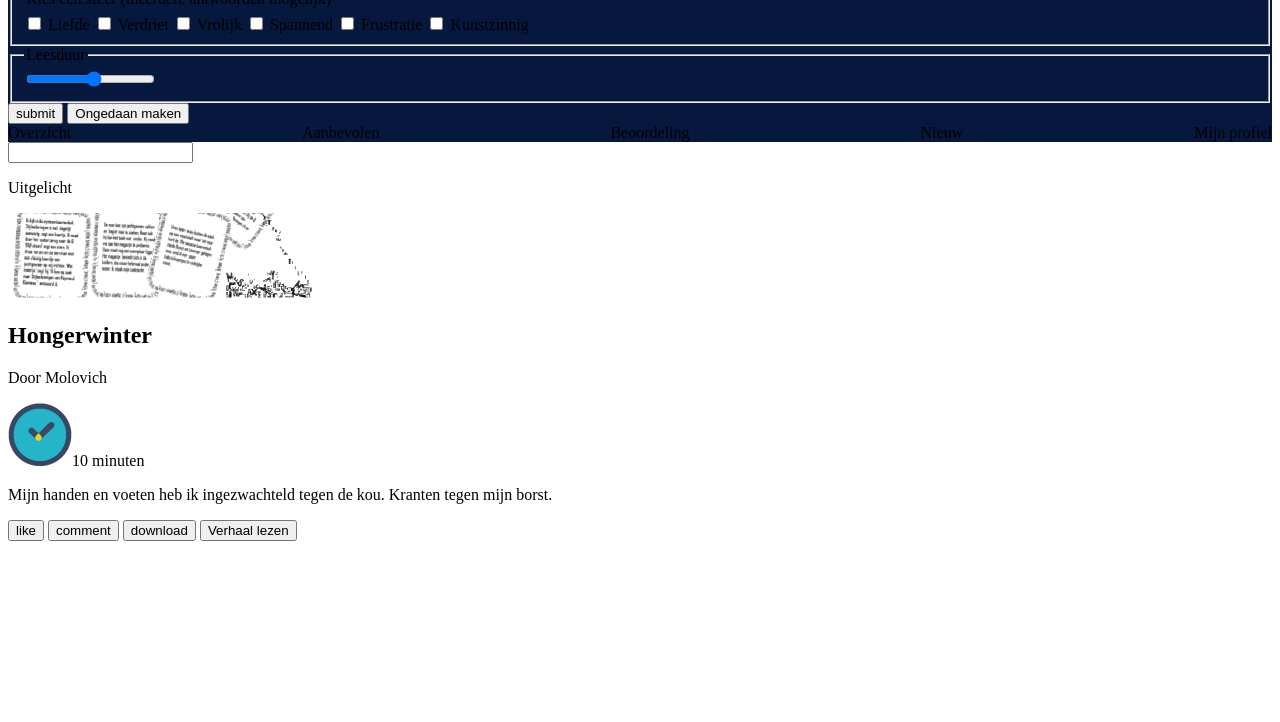
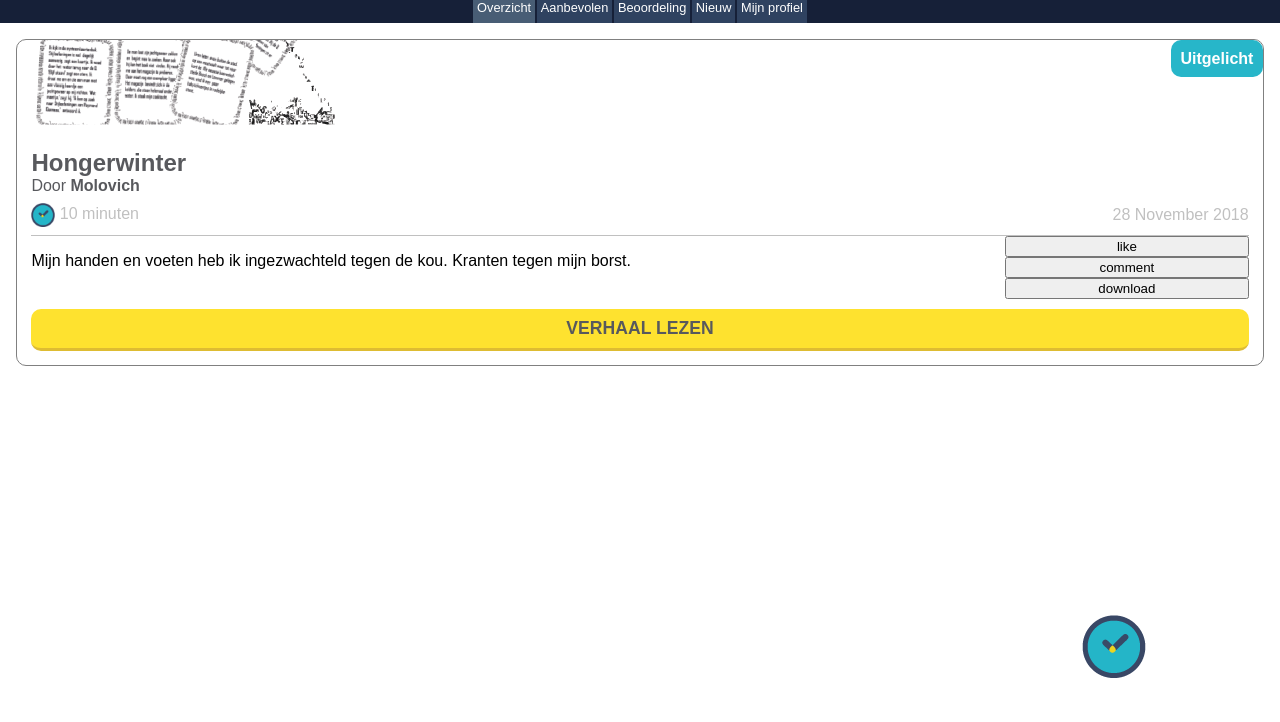
Before and after one commit to FlappyNarwal/PROJECT-WEB, a plain HTML site: page index.html in a window 1280 px wide. Shown: the part 78-800 px from the top of the page. Drawn offline with Linux system fonts and the light colour scheme.

Commit message:
Added + Css + some html classes and containers

```diff
--- a/css/styles.css
+++ b/css/styles.css
@@ -1,14 +1,151 @@
-header {
-    background-color: #06183d;
+body{
+    margin: 0;
+    font-family: Arial, Helvetica, sans-serif;
+}
 
+header{
+    background-color: #162038;
+}
+
+header section:first-of-type{
+    display: flex;
+    justify-content: space-between;
+}
+header section:first-of-type img{
+    margin-left: 1em;
+}
+
+header section:first-of-type button{
+    margin-right: 1em;
+}
+
+header section#filterMenu{
+    display: none;
+}
+
+
+
+header nav ul{
+    list-style: none;
+    display: flex;
+    flex-direction: row;
+    justify-content: center;
+    padding:0;
 
 }
 
+header nav ul li a{
+    font-weight: 300;
+    font-size: 80%;
+    background: #2f4260;
+    color: white;
+    text-decoration: none;
 
-nav ul {
+    display: block;
+    padding: 0.625em 0.3125em;
+    margin-left: 0.0625em;
+    margin-right: 0.0625em;
+    position: relative;
+
+}
+
+header nav ul li a:hover{
+    background-color: #485d75;
+
+}
+
+.active:before{
+    content: "";
+    border-top: .2em #fee22f solid;
+    position: absolute;
+    width: 100%;
+    top: 0;
+    left: 0;
+}
+
+.active{
+    background-color: #485d75;
+}
+
+main button#searchButton{
+    background: none;
+    border: none;
+    position: fixed;
+    right: 10%;
+    bottom: 5%;
+}
+
+
+main article{
+    border: solid .1em grey;
+    border-radius: 10px;
+    padding: .9em;
+    padding-top: 0;
+    margin-left: 1em;
+    margin-right: 1em;
+    position: relative;
+}
+
+main article p.highlight{
+    position: absolute;
+    right: 0;
+    top:0;
+    background-color: #27b6c9;
+    color: white;
+    font-weight: 700;
     margin: 0;
-    padding: 0;
+    padding: .6em;
+    border-radius: 10px;
+}
+
+main article span{
+    color: #58595D
+}
+
+
+main article span h1{
+    margin-bottom: 0;
+}
+main article span p{
+    margin: 0;
+}
+
+main section.dateTime{
     display: flex;
     justify-content: space-between;
-    list-style-type: none;
+    align-items: center;
+    align-self: center;
+
+    height: 40px;
+    color: rgb(192, 192, 192);
+    border-bottom: 1.5px rgb(192, 192, 192) solid;
 }
+
+
+main section.dateTime img{
+    width: 1.5em;
+    vertical-align: middle;
+}
+
+main section.preview{
+    display: grid;
+    grid-template-columns: 4fr 1fr;
+}
+
+main section.preview p{
+    grid-row: span 3;
+}
+
+main article button.lezen{
+    grid-column: span 2;
+    background-color: #fee22f;
+    text-transform: uppercase;
+    border: none;
+    border-bottom: #debc32 3px solid;
+    border-radius: 10px;
+    font-weight: 700;
+    color: #58595D;
+    font-size: 1.1em;
+    padding: .5em;
+    margin-top: .6em;
+}
--- a/index.html
+++ b/index.html
@@ -10,9 +10,11 @@
 
 <body>
     <header>
-        <img src="images/logo-banner.png" alt="logo">
-        <button type="button">filter</button>
         <section>
+            <img src="images/logo-banner.png" alt="Het Eurostar logo">
+            <button type="button">filter</button>
+        </section>
+        <section id="filterMenu">
             <form>
                 <fieldset>
                     <legend>Kies een sfeer (meerdere antwoorden mogelijk)</legend>
@@ -33,28 +35,35 @@
         </section>
         <nav>
             <ul>
-                <li>Overzicht</li>
-                <li>Aanbevolen</li>
-                <li>Beoordeling</li>
-                <li>Nieuw</li>
-                <li>Mijn profiel</li>
+                <li><a href="#" class="active">Overzicht</a></li>
+                <li><a href="#">Aanbevolen</a></li>
+                <li><a href="#">Beoordeling</a></li>
+                <li><a href="#">Nieuw</a></li>
+                <li><a href="#">Mijn profiel</a></li>
             </ul>
         </nav>
     </header>
 
     <main>
-        <input type="search">
+        <button id="searchButton"><img src="images/Asset 2.png" alt="gebruik deze knop om de zoekbalk te openen waarmee je naar een verhaal kan zoeken."></button>
         <article>
-            <p>Uitgelicht</p>
+            <p class="highlight">Uitgelicht</p>
             <img src="images/viewport.png" alt="thumbnail">
-            <h1>Hongerwinter</h1>
-            <p>Door Molovich</p>
-            <p><img src="images/Asset%202.png" alt="leesduur">10 minuten</p>
+           <span>
+                <h1>Hongerwinter</h1>
+                <p>Door <b>Molovich</b></p>
+            </span>
+            <section class="dateTime">
+                <p><img src="images/Asset%202.png" alt="leesduur"> 10 minuten </p>
+                <p>28 November 2018</p>
+            </section>
+            <section class="preview">
             <p>Mijn handen en voeten heb ik ingezwachteld tegen de kou. Kranten tegen mijn borst.</p>
             <button type="button">like</button>
             <button type="button">comment</button>
             <button type="button">download</button>
-            <button type="button">Verhaal lezen</button>
+            <button class="lezen" type="button">Verhaal lezen</button>
+            </section>
         </article>
     </main>
 
```
